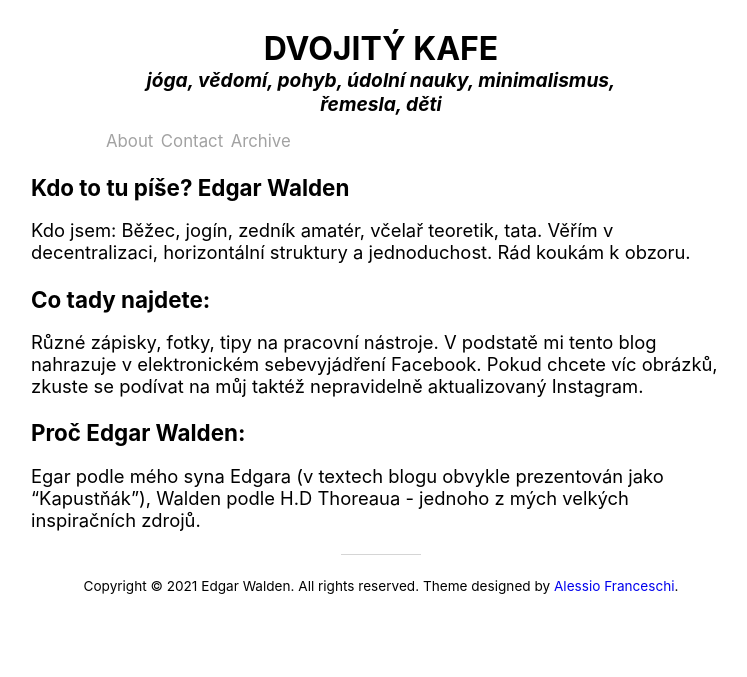
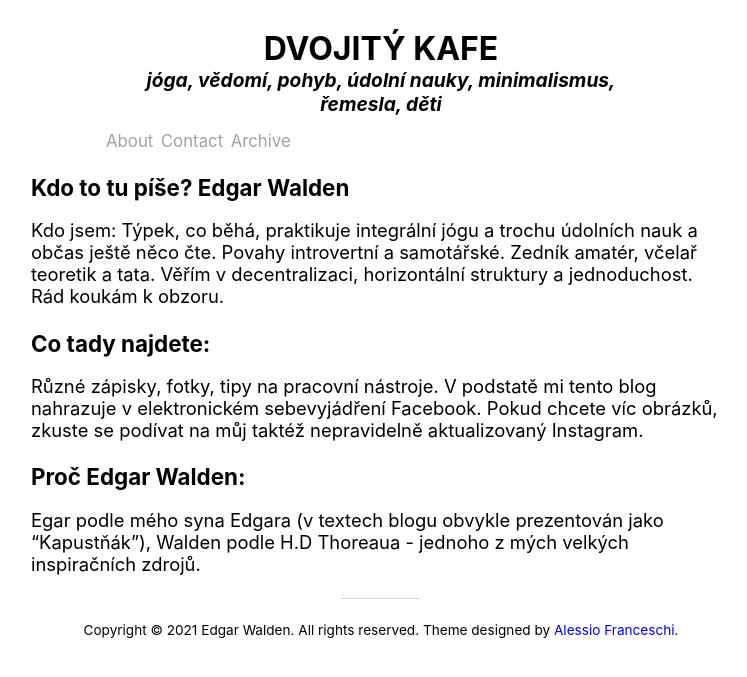
Before and after one commit to tengu53/dvojity-yamt, a Jekyll site: the page built from about.md, in a window 1280 px wide. Shown: the top 677 px of the page, without its empty margins (259-1006 px from the left). Built offline with Jekyll 4.4.1, drawn with Linux system fonts in a browser that asks for light colours; nearby versions of some CDN libraries.

Commit message:
Uprava About

```diff
--- a/about.md
+++ b/about.md
@@ -5,7 +5,7 @@ title: Kdo to tu píše
 
 ### Kdo to tu píše? Edgar Walden
 
-Kdo jsem: Běžec, jogín, zedník amatér, včelař teoretik, tata. Věřím v decentralizaci, horizontální struktury a jednoduchost. Rád koukám k obzoru.
+Kdo jsem: Týpek, co běhá, praktikuje integrální jógu a trochu údolních nauk a občas ještě něco čte. Povahy introvertní a samotářské. Zedník amatér, včelař teoretik a tata. Věřím v decentralizaci, horizontální struktury a jednoduchost. Rád koukám k obzoru.
 
 ### Co tady najdete:
 
```
